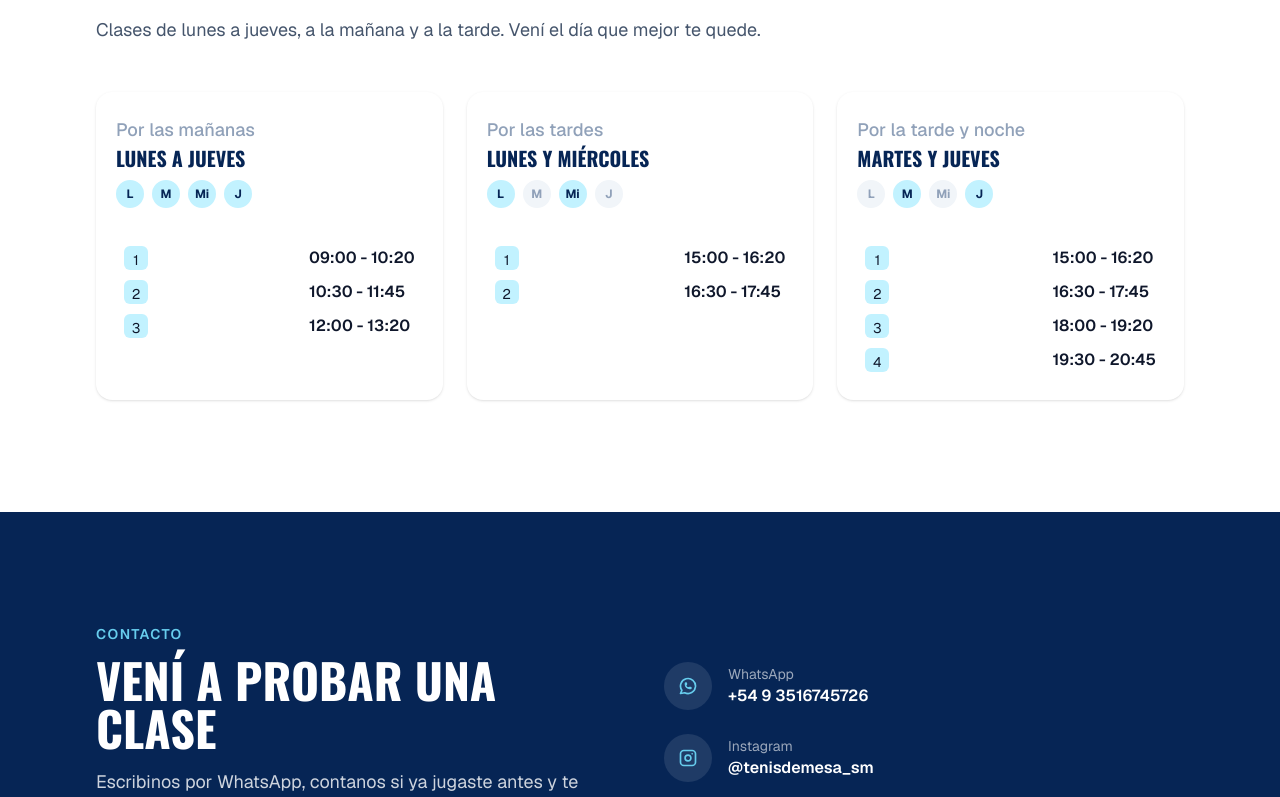
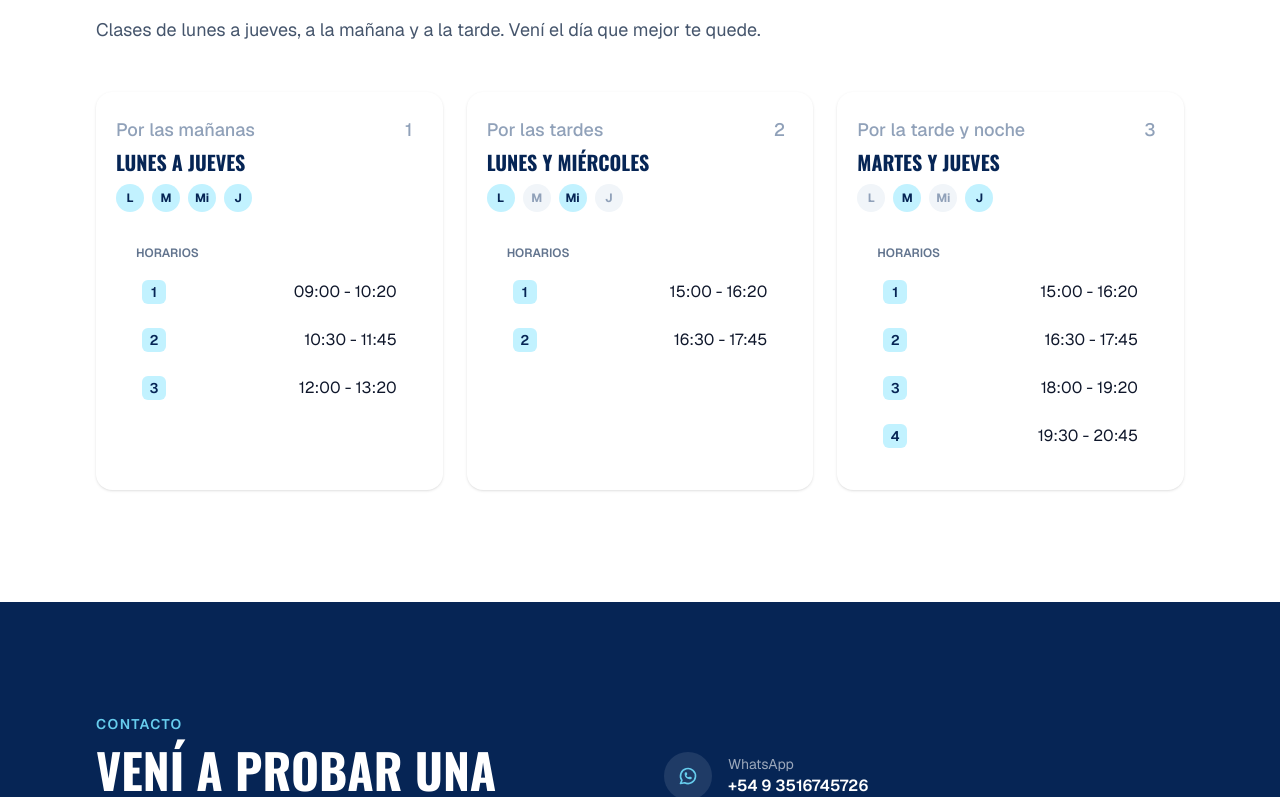
Before and after one commit to RamitaX19/TenisDeMesa-SM, a Next.js app: page / in a window 1280 px wide. Shown: the part 834-1631 px from the top of the page. Built offline with nearby package versions, Linux system fonts and the light colour scheme.

Commit message:
modificaciones en horarios y en footer

```diff
--- a/src/app/components/Footer.tsx
+++ b/src/app/components/Footer.tsx
@@ -36,6 +36,16 @@ export function Footer() {
             <WhatsAppIcon className="size-5" />
           </a>
         </div>
+        <span className="flex gap-1">
+          <p>Desarrollado por</p>
+          <a
+            href="https://wa.me/5491126364952"
+            target="_blank"
+            rel="noopener noreferrer"
+          >
+            ByRamaDev
+          </a>
+        </span>
       </Container>
     </footer>
   );
--- a/src/app/components/Schedule.tsx
+++ b/src/app/components/Schedule.tsx
@@ -19,10 +19,13 @@ export function Schedule() {
               className="rounded-2xl bg-white p-5 shadow-sm"
             >
               <div>
-                <p className="mt-1 text-lg font-medium text-slate-400">
-                  {block.title}
-                </p>
-                <h2 className="font-display text-xl font-bold text-brand uppercase">
+                <span className="mt-1 flex items-center justify-between text-lg font-medium text-slate-400">
+                  <p>{block.title}</p>
+                  <p className="flex size-7 items-center justify-center rounded-full bg-mist-100">
+                    {block.titleNum}
+                  </p>
+                </span>
+                <h2 className="mt-1 font-display text-xl font-bold text-brand uppercase">
                   {block.days}
                 </h2>
                 <div className="mt-2 flex gap-2" aria-hidden="true">
@@ -46,28 +49,26 @@ export function Schedule() {
               </div>
 
               <div className="mt-5 rounded-2xl bg-mist-100 p-2">
-                <div className="flex justify-between">
-                  <ul>
-                    {block.slots.map((slot) => (
-                      <li
-                        key={slot.num}
-                        className="mt-2.5 size-6 items-center justify-center rounded-md bg-accent-dif p-1 text-center text-sm"
-                      >
-                        {slot.num}
-                      </li>
-                    ))}
-                  </ul>
-                  <ul>
-                    {block.slots.map((slot) => (
-                      <li
-                        key={slot.start}
-                        className="text-1xl mt-2.5 font-semibold"
-                      >
+                <div className="px-3">
+                  <span className="font-sans text-xs font-semibold text-slate-500 uppercase">
+                    horarios
+                  </span>
+                </div>
+                <ul className="m-1.5 mt-2 space-y-2">
+                  {block.slots.map((slot, index) => (
+                    <li
+                      key={slot.start}
+                      className="flex items-center justify-between rounded-xl bg-white px-3 py-2"
+                    >
+                      <span className="flex size-6 items-center justify-center rounded-md bg-accent-dif text-sm font-semibold text-brand">
+                        {index + 1}
+                      </span>
+                      <span className="">
                         {slot.start} - {slot.end}
-                      </li>
-                    ))}
-                  </ul>
-                </div>
+                      </span>
+                    </li>
+                  ))}
+                </ul>
               </div>
             </article>
           ))}
--- a/src/app/content/site.ts
+++ b/src/app/content/site.ts
@@ -4,7 +4,6 @@ type NavLink = {
 };
 
 type TimeSlot = {
-  num: string;
   start: string;
   end: string;
 };
@@ -18,6 +17,7 @@ type WeekDay = {
 
 type ScheduleBlock = {
   title: string;
+  titleNum: string;
   days: string;
   activeDay: Day[];
   slots: TimeSlot[];
@@ -56,32 +56,35 @@ export const site: Site = {
   schedule: [
     {
       title: "Por las mañanas",
+      titleNum: "1",
       days: "Lunes a Jueves",
       activeDay: ["lunes", "martes", "miércoles", "jueves"],
       slots: [
-        { num: "1", start: "09:00", end: "10:20" },
-        { num: "2", start: "10:30", end: "11:45" },
-        { num: "3", start: "12:00", end: "13:20" },
+        { start: "09:00", end: "10:20" },
+        { start: "10:30", end: "11:45" },
+        { start: "12:00", end: "13:20" },
       ],
     },
     {
       title: "Por las tardes",
+      titleNum: "2",
       days: "Lunes y Miércoles",
       activeDay: ["lunes", "miércoles"],
       slots: [
-        { num: "1", start: "15:00", end: "16:20" },
-        { num: "2", start: "16:30", end: "17:45" },
+        { start: "15:00", end: "16:20" },
+        { start: "16:30", end: "17:45" },
       ],
     },
     {
       title: "Por la tarde y noche",
+      titleNum: "3",
       days: "Martes y Jueves",
       activeDay: ["martes", "jueves"],
       slots: [
-        { num: "1", start: "15:00", end: "16:20" },
-        { num: "2", start: "16:30", end: "17:45" },
-        { num: "3", start: "18:00", end: "19:20" },
-        { num: "4", start: "19:30", end: "20:45" },
+        { start: "15:00", end: "16:20" },
+        { start: "16:30", end: "17:45" },
+        { start: "18:00", end: "19:20" },
+        { start: "19:30", end: "20:45" },
       ],
     },
   ],
```
